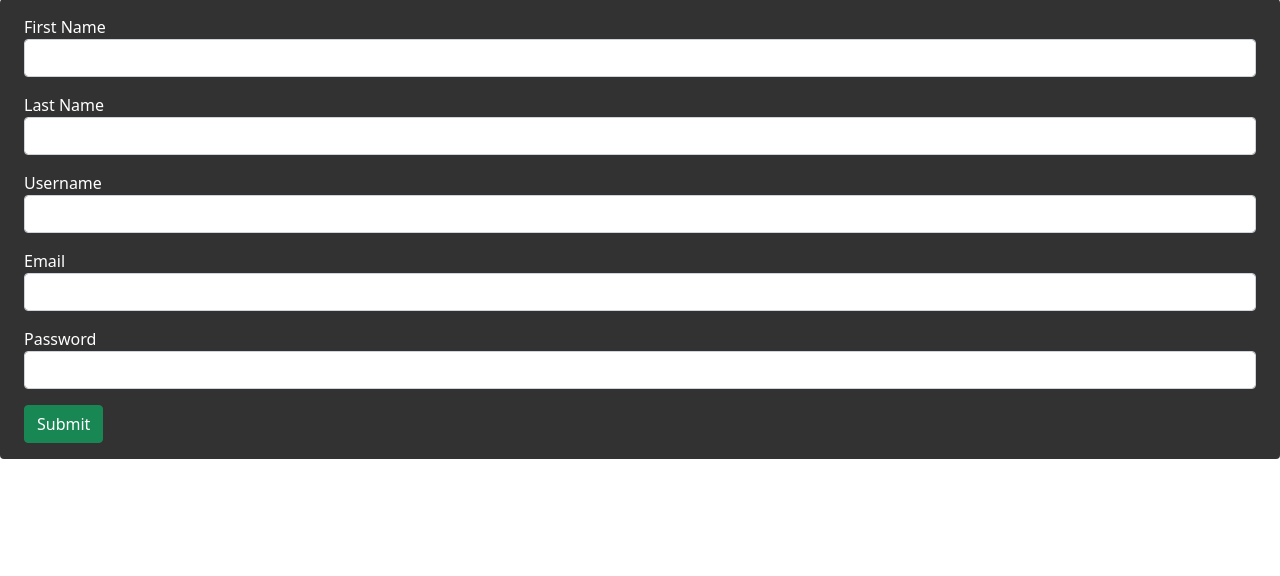
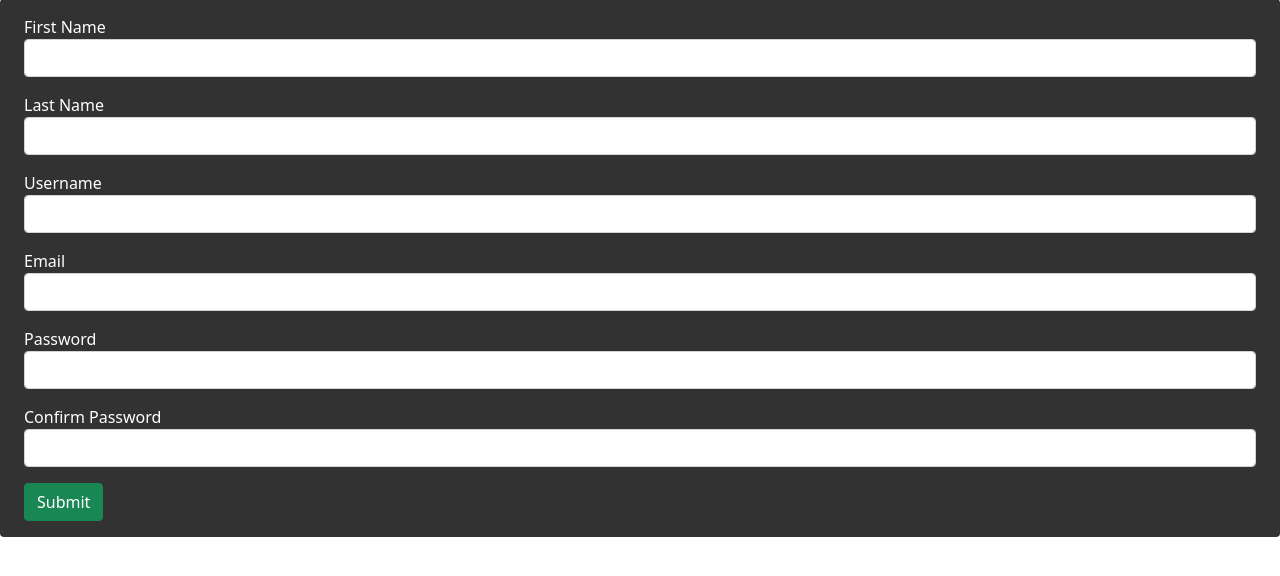
Before and after one commit to umontes/SecureLogin, a Flask app: page /register in a window 1280 px wide. Shown: the part 113-689 px from the top of the page. Run offline with Flask 2, Linux system fonts and the light colour scheme.

Commit message:
added field in register. added name in home page

```diff
--- a/app.py
+++ b/app.py
@@ -66,12 +66,15 @@ def login():
         user = users.query.filter_by(username=username).first()
 
         if user:
+            # checks that the saved password for the user is the same as the password given in the login page
             if check_password_hash(user.password, password):
                 login_user(user, remember=True)
                 flash('You are logged in!', category='success')
                 return redirect(url_for('home'))
+            # password doesn't match so it was entered incorrect
             else:
                 flash('Incorrect password', category='error')
+        # if the username isn't in the database then the user doesn't exist
         else:
             flash('User doesn\'t exist', category='error')
             return redirect(url_for('register'))
@@ -93,6 +96,7 @@ def register():
         username = request.form.get('username')
         email = request.form.get('email')
         password = request.form.get('password')
+        password2 = request.form.get('password2')
 
         user = users.query.filter_by(username=username).first()
 
@@ -108,6 +112,8 @@ def register():
             flash('email must be at least 10 characters.', category='error')
         elif len(password) < 6:
             flash('password must be at least 6 characters long.', category='error')
+        elif password != password2:
+            flash('the passwords don\'t match', category='error')
         else:
             new_user = users(first_name=first_name, last_name=last_name, username=username, email=email, password=generate_password_hash(password, method='sha256'))
             db.session.add(new_user)
--- a/templates/home.html
+++ b/templates/home.html
@@ -2,7 +2,7 @@
 
 {% block title %}Home{% endblock %}
 
-{% block head %}Hello! You logged in!{% endblock %}
+{% block head %}Hello {{user.first_name}} {{user.last_name}}!{% endblock %}
 
 {% block content %}
 
--- a/templates/register.html
+++ b/templates/register.html
@@ -29,6 +29,10 @@
                 <label for="password">Password</label>
                 <input id="password" name="password" type="password" class="form-control">
             </div>
+            <div class="form-group py-2">
+                <label for="password2">Confirm Password</label>
+                <input id="password2" name="password2" type="password" class="form-control">
+            </div>
             <div class="py-2">
                 <button type="submit" class="btn btn-success">Submit</button>
             </div>
```
Also changed, not shown: app.db.
